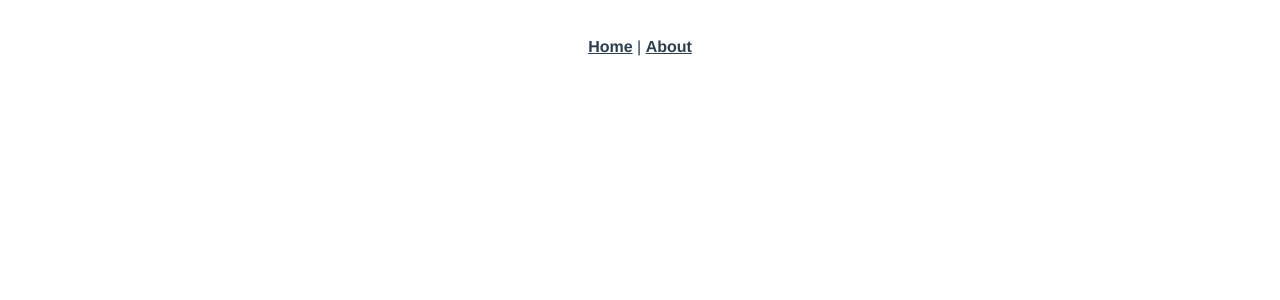
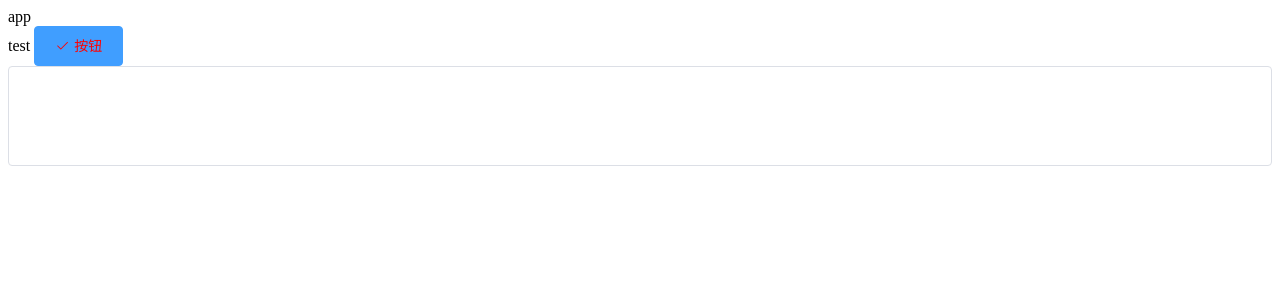
Before and after one commit to Xujie990604/VueCoderWhy, a Vue app: page /test in a window 1280 px wide. Shown: the top 300 px of the page. Built offline with nearby package versions, Linux system fonts and the light colour scheme.

Commit message:
2022-06-16

```diff
--- a/package.json
+++ b/package.json
@@ -8,6 +8,7 @@
   },
   "dependencies": {
     "core-js": "^3.8.3",
+    "element-ui": "^2.15.9",
     "vue": "^2.6.14",
     "vue-router": "^3.5.1",
     "vuex": "^3.6.2"
--- a/src/App.vue
+++ b/src/App.vue
@@ -1,32 +1,26 @@
 <template>
-  <div id="app">
-    <nav>
-      <router-link to="/">Home</router-link> |
-      <router-link to="/about">About</router-link>
-    </nav>
+  <div>
+    app
     <router-view/>
   </div>
 </template>
 
+<script>
+export default {
+  name: 'App',
+  data() {
+    return {
+      isShow: false
+    }
+  },
+  created() {
+  },
+  methods: {
+  }
+}
+</script>
+
 <style>
-#app {
-  font-family: Avenir, Helvetica, Arial, sans-serif;
-  -webkit-font-smoothing: antialiased;
-  -moz-osx-font-smoothing: grayscale;
-  text-align: center;
-  color: #2c3e50;
-}
 
-nav {
-  padding: 30px;
-}
 
-nav a {
-  font-weight: bold;
-  color: #2c3e50;
-}
-
-nav a.router-link-exact-active {
-  color: #42b983;
-}
 </style>
--- a/src/components/HelloWorld.vue
+++ /dev/null
@@ -1,59 +0,0 @@
-<template>
-  <div class="hello">
-    <h1>{{ msg }}</h1>
-    <p>
-      For a guide and recipes on how to configure / customize this project,<br>
-      check out the
-      <a href="https://cli.vuejs.org" target="_blank" rel="noopener">vue-cli documentation</a>.
-    </p>
-    <h3>Installed CLI Plugins</h3>
-    <ul>
-      <li><a href="https://github.com/vuejs/vue-cli/tree/dev/packages/%40vue/cli-plugin-babel" target="_blank" rel="noopener">babel</a></li>
-      <li><a href="https://github.com/vuejs/vue-cli/tree/dev/packages/%40vue/cli-plugin-router" target="_blank" rel="noopener">router</a></li>
-      <li><a href="https://github.com/vuejs/vue-cli/tree/dev/packages/%40vue/cli-plugin-vuex" target="_blank" rel="noopener">vuex</a></li>
-    </ul>
-    <h3>Essential Links</h3>
-    <ul>
-      <li><a href="https://vuejs.org" target="_blank" rel="noopener">Core Docs</a></li>
-      <li><a href="https://forum.vuejs.org" target="_blank" rel="noopener">Forum</a></li>
-      <li><a href="https://chat.vuejs.org" target="_blank" rel="noopener">Community Chat</a></li>
-      <li><a href="https://twitter.com/vuejs" target="_blank" rel="noopener">Twitter</a></li>
-      <li><a href="https://news.vuejs.org" target="_blank" rel="noopener">News</a></li>
-    </ul>
-    <h3>Ecosystem</h3>
-    <ul>
-      <li><a href="https://router.vuejs.org" target="_blank" rel="noopener">vue-router</a></li>
-      <li><a href="https://vuex.vuejs.org" target="_blank" rel="noopener">vuex</a></li>
-      <li><a href="https://github.com/vuejs/vue-devtools#vue-devtools" target="_blank" rel="noopener">vue-devtools</a></li>
-      <li><a href="https://vue-loader.vuejs.org" target="_blank" rel="noopener">vue-loader</a></li>
-      <li><a href="https://github.com/vuejs/awesome-vue" target="_blank" rel="noopener">awesome-vue</a></li>
-    </ul>
-  </div>
-</template>
-
-<script>
-export default {
-  name: 'HelloWorld',
-  props: {
-    msg: String
-  }
-}
-</script>
-
-<!-- Add "scoped" attribute to limit CSS to this component only -->
-<style scoped>
-h3 {
-  margin: 40px 0 0;
-}
-ul {
-  list-style-type: none;
-  padding: 0;
-}
-li {
-  display: inline-block;
-  margin: 0 10px;
-}
-a {
-  color: #42b983;
-}
-</style>
--- a/src/main.js
+++ b/src/main.js
@@ -2,6 +2,11 @@ import Vue from 'vue'
 import App from './App.vue'
 import router from './router'
 import store from './store'
+import ElementUI from 'element-ui';
+import 'element-ui/lib/theme-chalk/index.css';
+
+Vue.use(ElementUI);
+
 
 Vue.config.productionTip = false
 
--- a/src/router/index.js
+++ b/src/router/index.js
@@ -1,22 +1,17 @@
 import Vue from 'vue'
 import VueRouter from 'vue-router'
-import HomeView from '../views/HomeView.vue'
 
 Vue.use(VueRouter)
 
 const routes = [
+  // {
+  //   path: '/',
+  //   component: () => import("../views/HomePage.vue")
+  // },
   {
-    path: '/',
-    name: 'home',
-    component: HomeView
-  },
-  {
-    path: '/about',
-    name: 'about',
-    // route level code-splitting
-    // this generates a separate chunk (about.[hash].js) for this route
-    // which is lazy-loaded when the route is visited.
-    component: () => import(/* webpackChunkName: "about" */ '../views/AboutView.vue')
+    path: '/test',
+    name: 'test',
+    component: () => import("../views/TestView.vue")
   }
 ]
 
--- a/src/views/AboutView.vue
+++ /dev/null
@@ -1,5 +0,0 @@
-<template>
-  <div class="about">
-    <h1>This is an about page</h1>
-  </div>
-</template>
--- /dev/null
+++ b/src/views/HomePage.vue
@@ -0,0 +1,20 @@
+<template>
+    <div class="home-page">
+       bb
+    </div>
+</template>
+
+<script>
+export default {
+    name: 'HomePage',
+    data() {
+        return {
+
+        }
+    }
+}
+</script>
+
+<style scoped>
+
+</style>
--- a/src/views/HomeView.vue
+++ /dev/null
@@ -1,18 +0,0 @@
-<template>
-  <div class="home">
-    <img alt="Vue logo" src="../assets/logo.png">
-    <HelloWorld msg="Welcome to Your Vue.js App"/>
-  </div>
-</template>
-
-<script>
-// @ is an alias to /src
-import HelloWorld from '@/components/HelloWorld.vue'
-
-export default {
-  name: 'HomeView',
-  components: {
-    HelloWorld
-  }
-}
-</script>
--- /dev/null
+++ b/src/views/TestView.vue
@@ -0,0 +1,28 @@
+<template>
+    <div class="test-view">
+        test
+       <el-button type="primary" icon="el-icon-check">按钮</el-button>
+       <el-input> </el-input>
+    </div>
+</template>
+
+<script>
+export default {
+    name: 'TestView',
+    data() {
+        return {
+
+        }
+    }
+}
+</script>
+
+<style scoped>
+button {
+    color: red;
+}
+
+.el-input >>>  .el-input__inner {
+    height: 100px;
+}
+</style>
```
Also changed, not shown: 1 other file (tests, documents, lock files or other folders).
